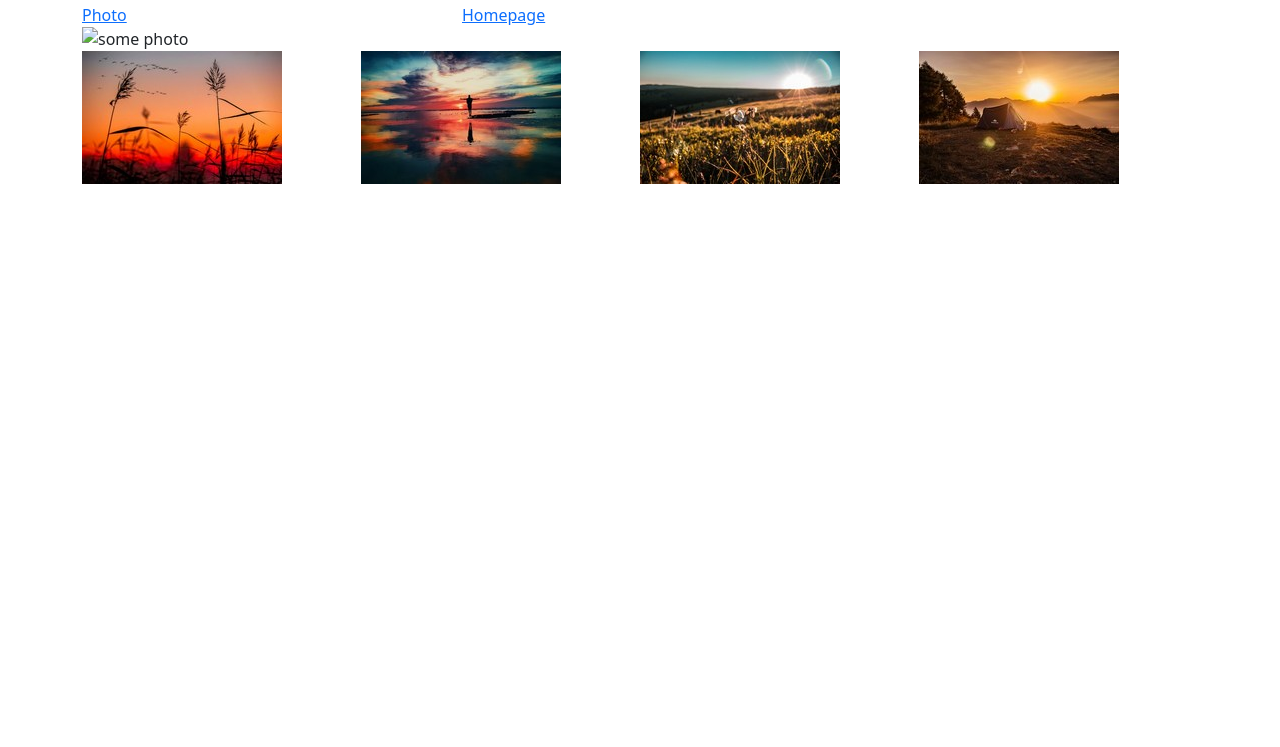
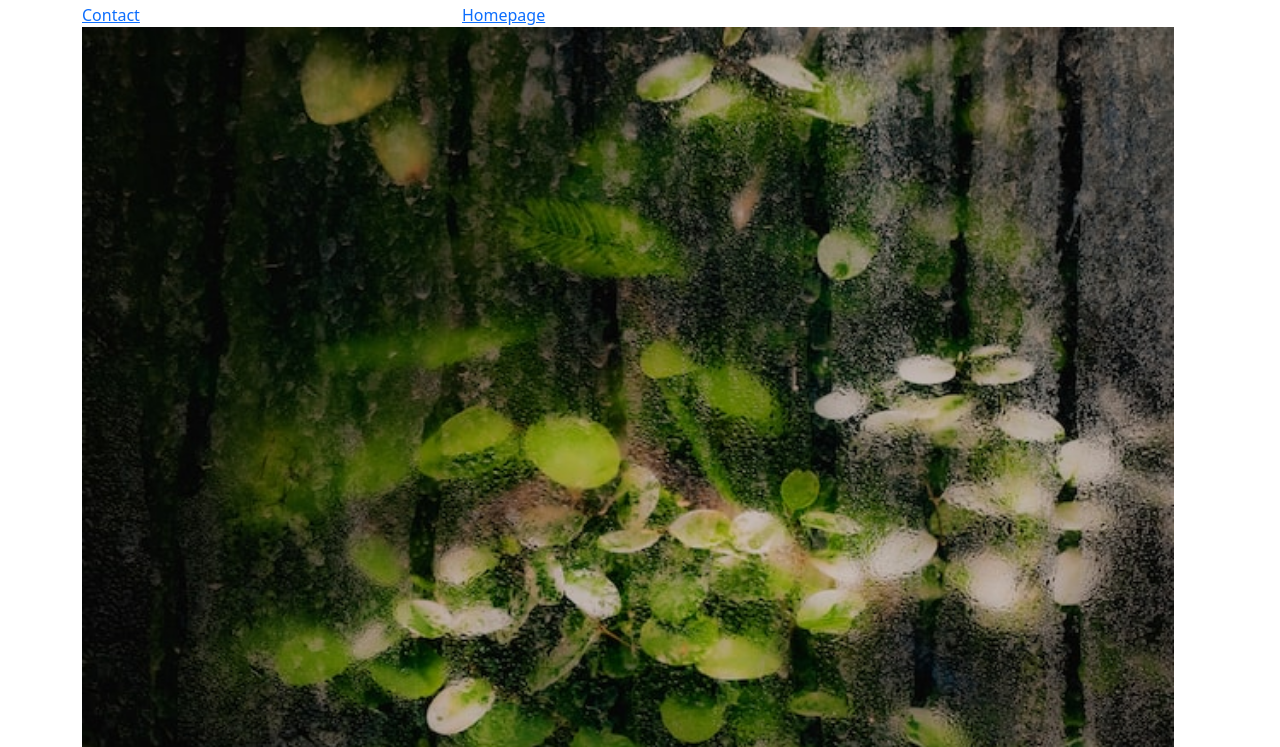
Before and after one commit to LazzyBird/croissant, a plain HTML site: page photo.html in a window 1280 px wide. Shown: the part 53-800 px from the top of the page. Drawn offline with nearby package versions, Linux system fonts and the light colour scheme.

Commit message:
Added slises and csd-flex addeds

```diff
--- a/photo.html
+++ b/photo.html
@@ -15,12 +15,12 @@
     <div class="row"><h1>This is the photo page</h1></div>
     <div class="row">
      <div class="col-4">
-         <a href="photo.html">Photo</a>
+         <a href="contact.html">Contact</a>
      </div>
     <div class="col-4">
      <a href="index.html">Homepage</a></div>
-     <div class="row"> <img class="" src="richard-stachmann-fv1ewWdamHg-unsplash.jpg" alt="some photo"></div>
-     <div class="row"><div class="col-3"><img src="img/1.jpg" alt=""></div><div class="col-3"><img src="img/2.jpg" alt=""></div><div class="col-3"><img src="img/3.jpg" alt=""></div><div class="col-3"><img src="img/4.jpg" alt=""></div></div>
+     <div class="row"> <img class="" src="/img/richard-stachmann-fv1ewWdamHg-unsplash.jpg" alt="some photo"></div>
+     <div class="row d-flex"><div class="col-3"><img src="img/1.jpg" alt=""></div><div class="col-3"><img src="img/2.jpg" alt=""></div><div class="col-3"><img src="img/3.jpg" alt=""></div><div class="col-3"><img src="img/4.jpg" alt=""></div></div>
 
   </div>
   </div>
```
Also changed, not shown: contact.html (+1 -1 lines), index.html (+1 -1 lines).
